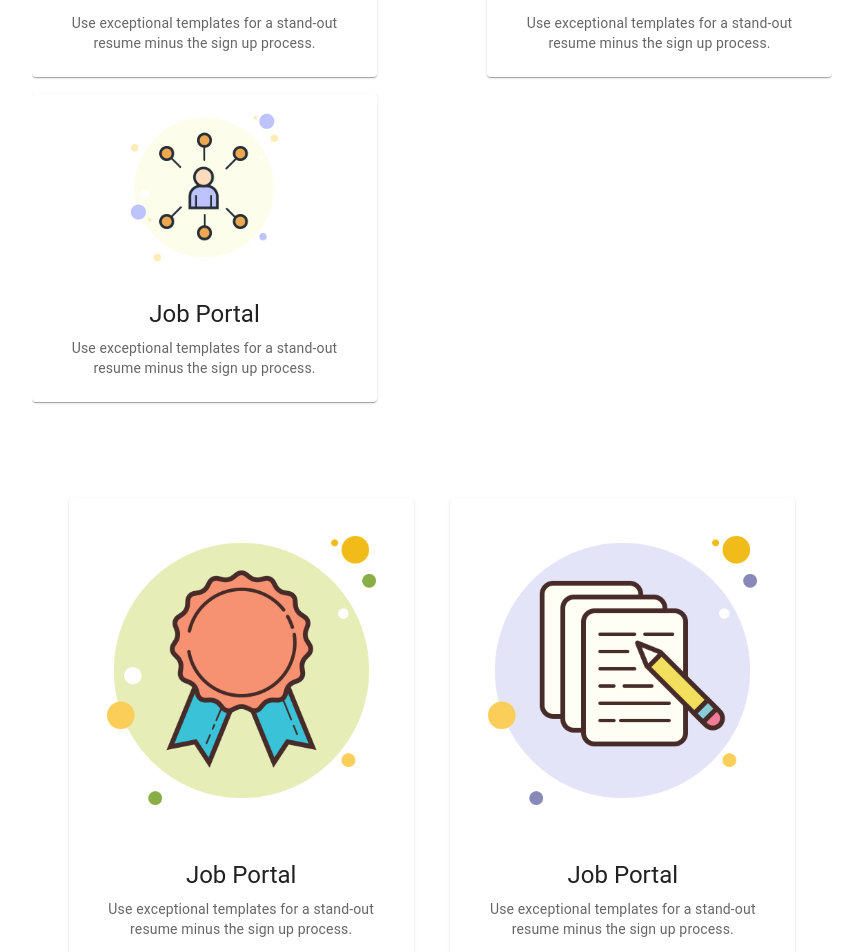
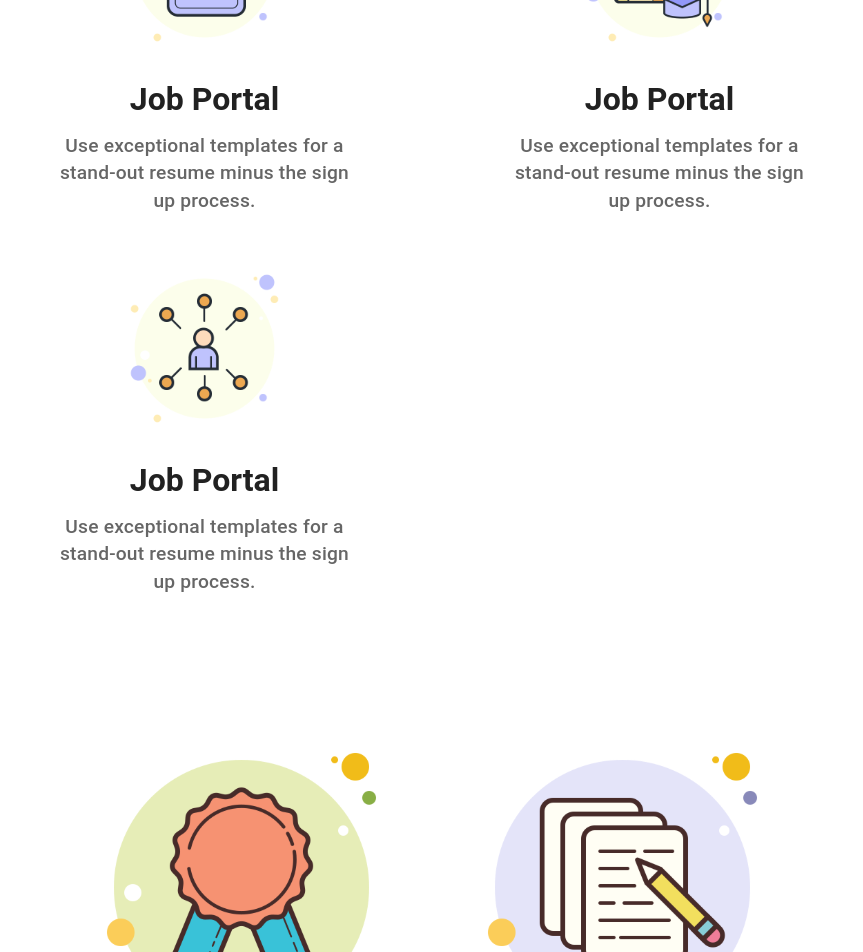
Before and after one commit to reo127/ineuron-homepage, a React (Create React App) app: page / in a window 1280 px wide. Shown: the part 3600-4552 px from the top of the page, without its empty margins (208-1071 px from the left). Built offline with nearby package versions, Linux system fonts and the light colour scheme.

Commit message:
Product porsion modified

```diff
--- a/src/App.css
+++ b/src/App.css
@@ -344,6 +344,17 @@ input::placeholder {
   font-size: 1.25rem;
 }
 
+.css-r40f8v-MuiTypography-root {
+  font-weight: 500;
+  font-size: 1.2rem;
+}
+
+
+.css-h93ljk-MuiTypography-root {
+  font-weight: 700;
+  font-size: 2rem;
+}
+
 
 /* ========================================== */
 /* ================ footer =============== */
--- a/src/Components/Products.js
+++ b/src/Components/Products.js
@@ -19,8 +19,10 @@ const Products = () => {
         <div>
             <section className="motivation text-center my-5 product_section">
 
+            <h1 className='achivers_text text-center my-5 motivation_underline mb-4'> Our Products </h1>
+
                 <div class="card-group d-flex justify-content-between align-items-center py-3 my-5 flex-wrap">
-                    <Card sx={{ maxWidth: 345, marginTop: '1rem' }}>
+                    <Card sx={{ maxWidth: 345, marginTop: '1rem', boxShadow:'none' }}>
                         <CardMedia
                             component="img"
                             height="140"
@@ -28,16 +30,16 @@ const Products = () => {
                             alt="green iguana"
                         />
                         <CardContent>
-                            <Typography gutterBottom variant="h5" component="div">
+                            <Typography gutterBottom variant="h5" component="div" style={{fontWeight:'700', fontSize:'2rem'}}>
                                 Job Portal
                             </Typography>
-                            <Typography variant="body2" color="text.secondary">
+                            <Typography variant="body2" color="text.secondary" style={{fontWeight:'500', fontSize:'1.2rem'}}>
                                 Use exceptional templates for a stand-out resume minus the sign up process.                            </Typography>
                         </CardContent>
                     </Card>
 
 
-                    <Card sx={{ maxWidth: 345, marginTop: '1rem' }}>
+                    <Card sx={{ maxWidth: 345, marginTop: '1rem', boxShadow:'none'  }}>
                         <CardMedia
                             component="img"
                             height="140"
@@ -45,16 +47,16 @@ const Products = () => {
                             alt="green iguana"
                         />
                         <CardContent>
-                            <Typography gutterBottom variant="h5" component="div">
+                            <Typography gutterBottom variant="h5" component="div" style={{fontWeight:'700', fontSize:'2rem'}}>
                                 Job Portal
                             </Typography>
-                            <Typography variant="body2" color="text.secondary">
+                            <Typography variant="body2" color="text.secondary" style={{fontWeight:'500', fontSize:'1.2rem'}}>
                                 Use exceptional templates for a stand-out resume minus the sign up process.                            </Typography>
                         </CardContent>
                     </Card>
 
 
-                    <Card sx={{ maxWidth: 345, marginTop: '1rem' }}>
+                    <Card sx={{ maxWidth: 345, marginTop: '1rem', boxShadow:'none'  }}>
                         <CardMedia
                             component="img"
                             height="140"
@@ -62,10 +64,10 @@ const Products = () => {
                             alt="green iguana"
                         />
                         <CardContent>
-                            <Typography gutterBottom variant="h5" component="div">
+                            <Typography gutterBottom variant="h5" component="div" style={{fontWeight:'700', fontSize:'2rem'}}>
                                 Job Portal
                             </Typography>
-                            <Typography variant="body2" color="text.secondary">
+                            <Typography variant="body2" color="text.secondary" style={{fontWeight:'500', fontSize:'1.2rem'}}>
                                 Use exceptional templates for a stand-out resume minus the sign up process.                            </Typography>
                         </CardContent>
                     </Card>
@@ -74,7 +76,7 @@ const Products = () => {
 
 
                 <div class="card-group d-flex justify-content-evenly align-items-center py-3 my-5 flex-wrap">
-                    <Card sx={{ maxWidth: 345, marginTop: '1rem' }}>
+                    <Card sx={{ maxWidth: 345, marginTop: '1rem', boxShadow:'none'  }}>
                         <CardMedia
                             component="img"
                             height="140"
@@ -82,16 +84,16 @@ const Products = () => {
                             alt="green iguana"
                         />
                         <CardContent>
-                            <Typography gutterBottom variant="h5" component="div">
+                            <Typography gutterBottom variant="h5" component="div" style={{fontWeight:'700', fontSize:'2rem'}}>
                                 Job Portal
                             </Typography>
-                            <Typography variant="body2" color="text.secondary">
+                            <Typography variant="body2" color="text.secondary" style={{fontWeight:'500', fontSize:'1.2rem'}}>
                                 Use exceptional templates for a stand-out resume minus the sign up process.                            </Typography>
                         </CardContent>
                     </Card>
 
 
-                    <Card sx={{ maxWidth: 345, marginTop: '1rem' }}>
+                    <Card sx={{ maxWidth: 345, marginTop: '1rem', boxShadow:'none'  }}>
                         <CardMedia
                             component="img"
                             height="140"
@@ -99,10 +101,10 @@ const Products = () => {
                             alt="green iguana"
                         />
                         <CardContent>
-                            <Typography gutterBottom variant="h5" component="div">
+                            <Typography gutterBottom variant="h5" component="div" style={{fontWeight:'700', fontSize:'2rem'}}>
                                 Job Portal
                             </Typography>
-                            <Typography variant="body2" color="text.secondary">
+                            <Typography variant="body2" color="text.secondary" style={{fontWeight:'500', fontSize:'1.2rem'}}>
                                 Use exceptional templates for a stand-out resume minus the sign up process.                            </Typography>
                         </CardContent>
                     </Card>
```
